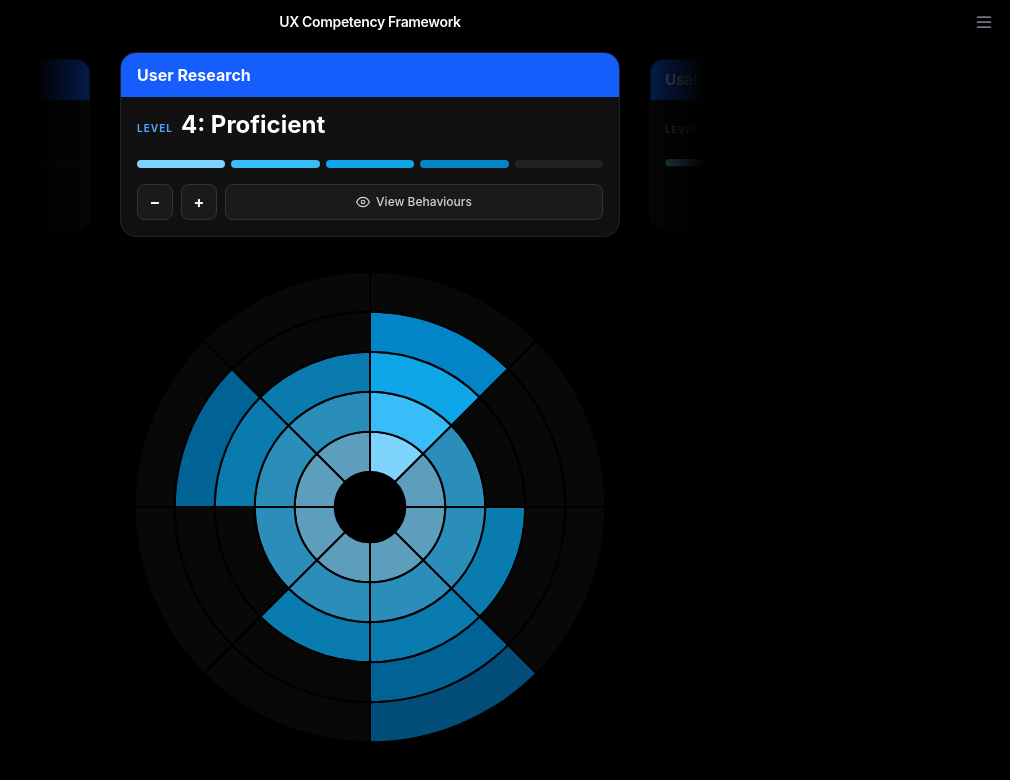
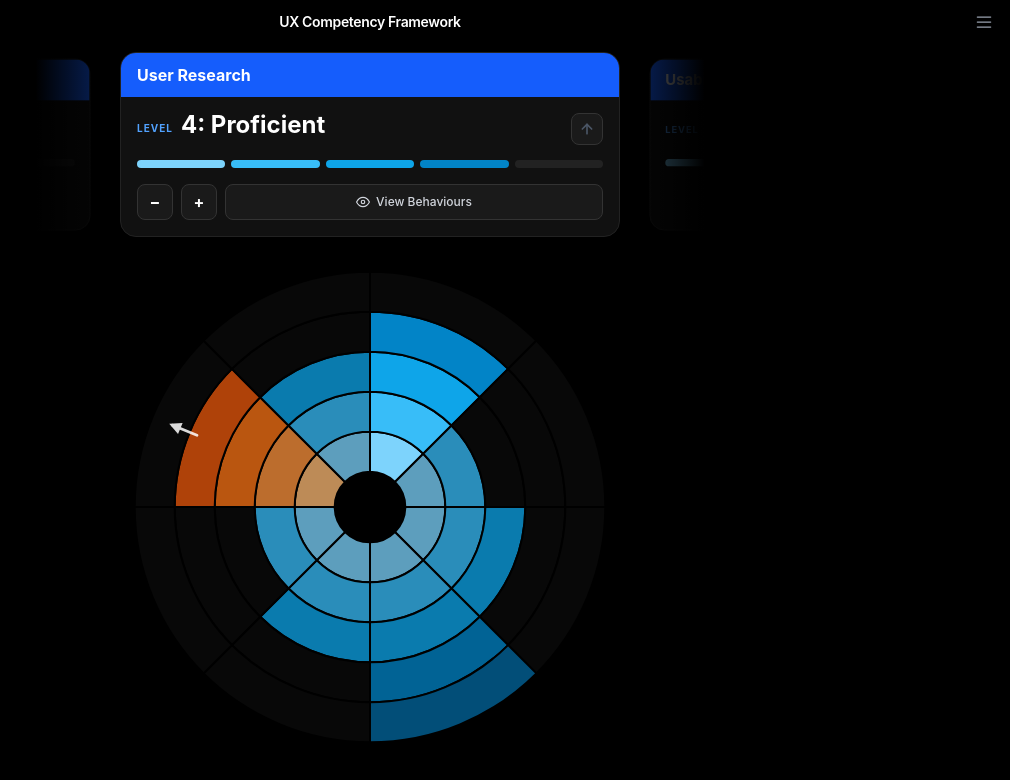
Before and after one commit to rhyspendred/competency-radar, a React (Vite) app: page / in a window 1280 px wide. Shown: the top 780 px of the page, without its empty margins (270-1280 px from the left). Built offline with nearby package versions, Linux system fonts and the light colour scheme.

Commit message:
Add Areas of Development

```diff
--- a/src/components/BehavioursView.tsx
+++ b/src/components/BehavioursView.tsx
@@ -10,9 +10,9 @@ export default function BehavioursView({ item }: Props) {
       {/* Level summary */}
       <div className="shrink-0 px-5 pt-3 pb-3 border-b border-[#222]">
         <div className="flex items-center gap-2">
-          {item.isTarget && (
+          {item.isDevelopment && (
             <span className="text-[10px] font-semibold px-2 py-0.5 rounded-full bg-orange-500/15 text-orange-400 border border-orange-500/25">
-              Target
+              AoD
             </span>
           )}
           <p className="text-sm text-gray-500">
--- a/src/components/CompetencyDebugView.tsx
+++ b/src/components/CompetencyDebugView.tsx
@@ -28,9 +28,9 @@ export default function CompetencyDebugView() {
             <span className="font-medium text-white truncate">
               {item.label}
             </span>
-            {item.isTarget && (
+            {item.isDevelopment && (
               <span className="shrink-0 text-xs font-semibold px-2 py-0.5 rounded-full bg-amber-500/20 text-amber-400 border border-amber-500/30">
-                Target
+                AoD
               </span>
             )}
           </div>
--- a/src/components/CompetencyRadar.tsx
+++ b/src/components/CompetencyRadar.tsx
@@ -223,7 +223,7 @@ export default function CompetencyRadar({
                             key={item.id}
                             fill={
                               filled
-                                ? item.isTarget
+                                ? item.isDevelopment
                                   ? ORANGE_SHADES[li]
                                   : BLUE_SHADES[li]
                                 : "rgba(255,255,255,0.03)"
@@ -240,6 +240,58 @@ export default function CompetencyRadar({
                 })}
               </PieChart>
             </div>
+
+            {/* Development arrows */}
+            <svg
+              width={size}
+              height={size}
+              className="absolute inset-0 pointer-events-none"
+            >
+              {data.map((item, idx) => {
+                if (!item.isDevelopment) return null;
+
+                const midAngle = 90 - (idx + 0.5) * segAngle;
+                const midRad = toRad(midAngle);
+                const ux = Math.cos(midRad);
+                const uy = -Math.sin(midRad);
+                const tx = -uy;
+                const ty = ux;
+
+                const startR = (inner + (item.score - 0.2) * band) * anim;
+                const endR = (inner + (item.score + 0.55) * band) * anim;
+                const headLen = band * anim * 0.3;
+                const headW = band * anim * 0.15;
+                const sw = Math.max(1.5, band * anim * 0.07);
+
+                const sx = cx + startR * ux;
+                const sy = cy + startR * uy;
+                const ex = cx + endR * ux;
+                const ey = cy + endR * uy;
+
+                const t1x = ex - headLen * ux + headW * tx;
+                const t1y = ey - headLen * uy + headW * ty;
+                const t2x = ex - headLen * ux - headW * tx;
+                const t2y = ey - headLen * uy - headW * ty;
+
+                return (
+                  <g key={item.id} opacity={0.85}>
+                    <line
+                      x1={sx}
+                      y1={sy}
+                      x2={ex - headLen * 0.3 * ux}
+                      y2={ey - headLen * 0.3 * uy}
+                      stroke="white"
+                      strokeWidth={sw}
+                      strokeLinecap="round"
+                    />
+                    <polygon
+                      points={`${ex},${ey} ${t1x},${t1y} ${t2x},${t2y}`}
+                      fill="white"
+                    />
+                  </g>
+                );
+              })}
+            </svg>
 
             {/* Perimeter labels (disabled for now) */}
             {false && <svg
--- a/src/components/Dashboard.tsx
+++ b/src/components/Dashboard.tsx
@@ -257,7 +257,7 @@ function AboutDrawer({ onClose }: { onClose: () => void }) {
 /* ── Dashboard ────────────────────────────────────────────── */
 
 export default function Dashboard() {
-  const { frameworkName, data, setScore } = useCompetencyData();
+  const { frameworkName, data, setScore, toggleDevelopment } = useCompetencyData();
   const n = data.length;
   const midStart = Math.floor(COPIES / 2) * n;
 
@@ -448,34 +448,50 @@ export default function Dashboard() {
                   >
                     <div
                       className={`px-4 py-2.5 flex items-center justify-between gap-3 ${
-                        item.isTarget ? "bg-orange-500" : "bg-blue-600"
+                        item.isDevelopment ? "bg-orange-500" : "bg-blue-600"
                       }`}
                     >
                       <h2 className="text-base font-bold text-white truncate">
                         {item.label}
                       </h2>
-                      {item.isTarget && (
-                        <span className="text-[10px] font-semibold px-2 py-0.5 rounded-full bg-white/20 text-white shrink-0">
-                          Target
-                        </span>
-                      )}
                     </div>
 
                     <div className="px-4 pt-3 pb-4 space-y-3">
                       <div className="flex items-center gap-2">
                         <span
                           className={`text-[10px] font-bold uppercase tracking-widest shrink-0 ${
-                            item.isTarget ? "text-orange-400" : "text-blue-400"
+                            item.isDevelopment ? "text-orange-400" : "text-blue-400"
                           }`}
                         >
                           Level
                         </span>
-                        <span className="text-2xl font-bold text-white">
+                        <span className="text-2xl font-bold text-white flex-1">
                           <AnimatedLevel
                             score={item.score}
                             label={item.scaleName}
                           />
                         </span>
+                        {isActive && (
+                          <motion.button
+                            whileTap={{ scale: 0.9 }}
+                            onClick={(e) => {
+                              e.stopPropagation();
+                              toggleDevelopment(item.id);
+                            }}
+                            disabled={item.score < 1 || item.score >= item.maxScore}
+                            className={`w-8 h-8 rounded-lg flex items-center justify-center shrink-0 border transition-colors cursor-pointer disabled:opacity-30 disabled:cursor-not-allowed ${
+                              item.isDevelopment
+                                ? "bg-orange-500/20 border-orange-500/40 text-orange-400"
+                                : "bg-[#1a1a1a] border-[#333] text-gray-600"
+                            }`}
+                            title={item.isDevelopment ? "Remove development goal" : "Mark as development goal"}
+                          >
+                            <svg width="16" height="16" viewBox="0 0 24 24" fill="none" stroke="currentColor" strokeWidth="2.5" strokeLinecap="round" strokeLinejoin="round">
+                              <path d="M12 19V5" />
+                              <path d="M5 12l7-7 7 7" />
+                            </svg>
+                          </motion.button>
+                        )}
                       </div>
 
                       <div className="flex gap-1.5">
@@ -486,7 +502,7 @@ export default function Dashboard() {
                             style={{
                               backgroundColor:
                                 j < item.score
-                                  ? item.isTarget
+                                  ? item.isDevelopment
                                     ? ORANGE_SHADES[j]
                                     : BLUE_SHADES[j]
                                   : "#222",
--- a/src/data/user-data.json
+++ b/src/data/user-data.json
@@ -12,5 +12,5 @@
       "strategy": 4,
       "management": 3
     },
-    "targets": []
+    "areas-of-development": ["strategy"]
   }
--- a/src/hooks/useCompetencyData.ts
+++ b/src/hooks/useCompetencyData.ts
@@ -8,7 +8,7 @@ export interface CompetencyItem {
   score: number;
   maxScore: number;
   scaleName: string;
-  isTarget: boolean;
+  isDevelopment: boolean;
   behaviours: string[];
 }
 
@@ -20,7 +20,9 @@ export function useCompetencyData() {
     () => ({ ...(userData.scores as Record<string, number>) }),
   );
 
-  const targets = useMemo(() => new Set<string>(userData.targets), []);
+  const [developmentAreas, setDevelopmentAreas] = useState<Set<string>>(
+    () => new Set<string>(userData["areas-of-development"]),
+  );
 
   const data: CompetencyItem[] = useMemo(
     () =>
@@ -32,11 +34,11 @@ export function useCompetencyData() {
           score,
           maxScore,
           scaleName: scale[String(score)] ?? "Unrated",
-          isTarget: targets.has(cat.id),
+          isDevelopment: developmentAreas.has(cat.id) && score >= 1 && score < maxScore,
           behaviours: cat.behaviours,
         };
       }),
-    [scores, targets],
+    [scores, developmentAreas],
   );
 
   const setScore = (id: string, value: number) => {
@@ -46,5 +48,14 @@ export function useCompetencyData() {
     }));
   };
 
-  return { frameworkName: framework.name, data, setScore };
+  const toggleDevelopment = (id: string) => {
+    setDevelopmentAreas((prev) => {
+      const next = new Set(prev);
+      if (next.has(id)) next.delete(id);
+      else next.add(id);
+      return next;
+    });
+  };
+
+  return { frameworkName: framework.name, data, setScore, toggleDevelopment };
 }
```
